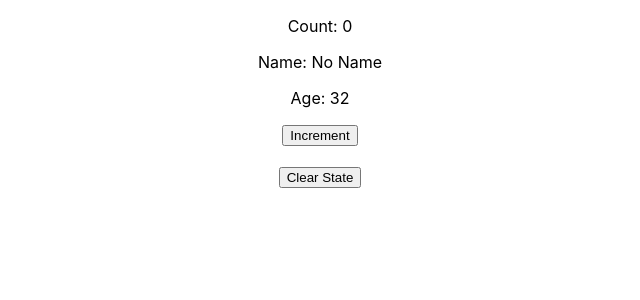
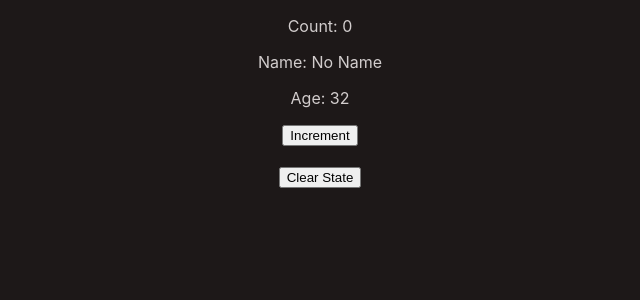
Before and after one commit to AnumQ/recoil-atom-example, a React (Create React App) app: page / in a window 1280 px wide. Shown: the top 300 px of the page, without its empty margins (320-960 px from the left). Built offline with nearby package versions, Linux system fonts and the light colour scheme.

Commit message:
Add styling. Copy state from prev instead of profile

```diff
--- a/src/App.css
+++ b/src/App.css
@@ -1,4 +1,12 @@
+body {
+  background-color: rgb(29, 24, 24);
+}
+
+p {
+  color: rgb(210, 205, 205);
+}
 .App {
+
   text-align: center;
 }
 
--- a/src/ChildComponent.tsx
+++ b/src/ChildComponent.tsx
@@ -10,7 +10,7 @@ const ChildComponent: React.FC = () => {
   const handleClick = () => {
     setProfile((prev) => {
       return {
-        ...profile,
+        ...prev,
         name: "Anum Qudsia",
         counter: prev.counter + 1,
       };
```
